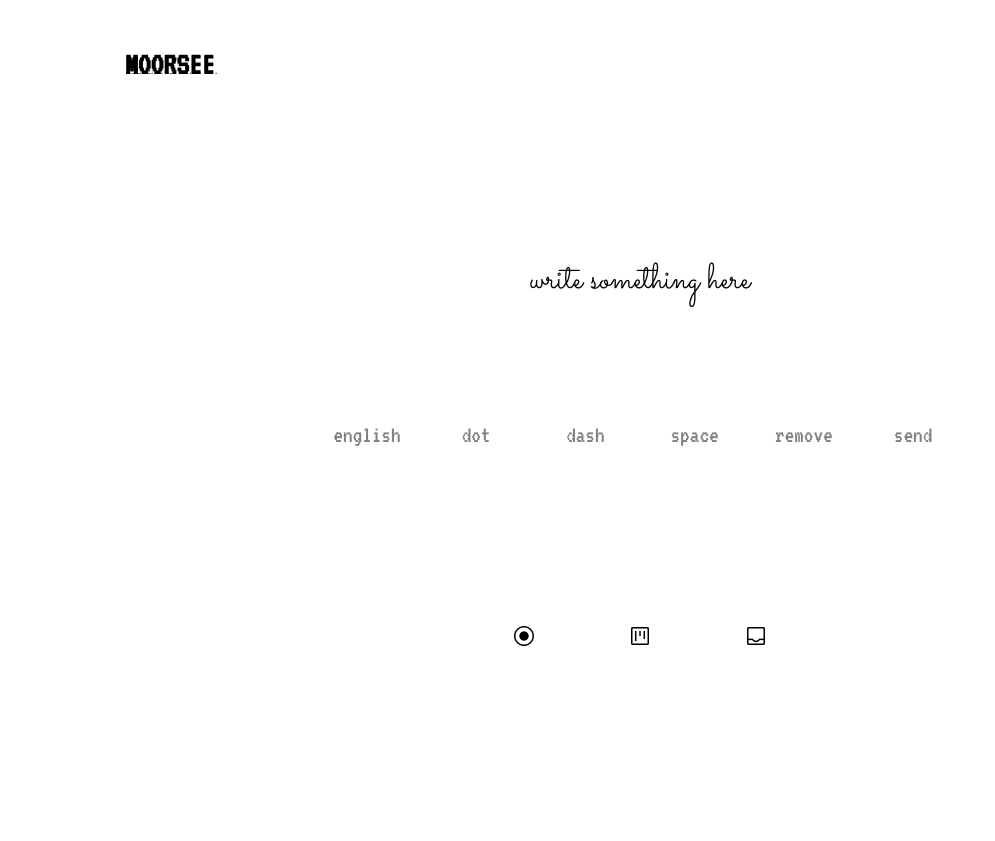
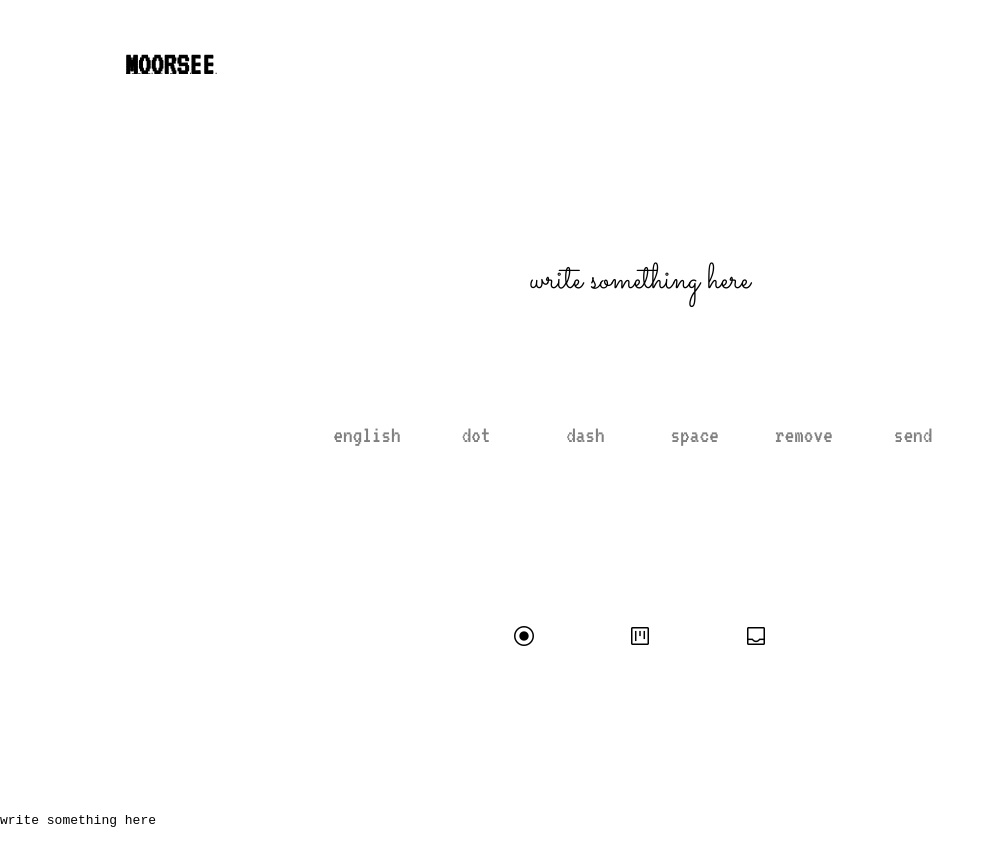
Before and after one commit to jupeeter8/upgraded-disco, a SvelteKit app: page /home in a window 1280 px wide. Shown: the whole page, without its empty margins (0-995 px from the left). Before the commit the page ends 800 px from the top, so only its background shows below. Built offline with nearby package versions, Linux system fonts and the light colour scheme; no server answers; sample sign-in values are in the browser's storage; a web font is replaced by a local one.

Commit message:
Fix: Cleaning Morse text befoer translating to english

```diff
--- a/src/routes/home/+page.svelte
+++ b/src/routes/home/+page.svelte
@@ -110,6 +110,7 @@
         let message = text;
         const UserID = localStorage.getItem("user");
         if (state.textContent === "morse") {
+            message = trans.checkDataMorse(message);
             message = trans.toEnglish(message);
         }
         message = trans.checkDataEnglish(message);
@@ -163,6 +164,8 @@
 
     <Navbar />
 </div>
+
+<pre>{text}</pre>
 
 <style>
     @import url("https://fonts.googleapis.com/css2?family=Port+Lligat+Slab&family=Sacramento&family=VT323&display=swap&family=Material+Symbols+Outlined:opsz,wght,FILL,GRAD@20..48,100..700,0..1,-50..200");
```
